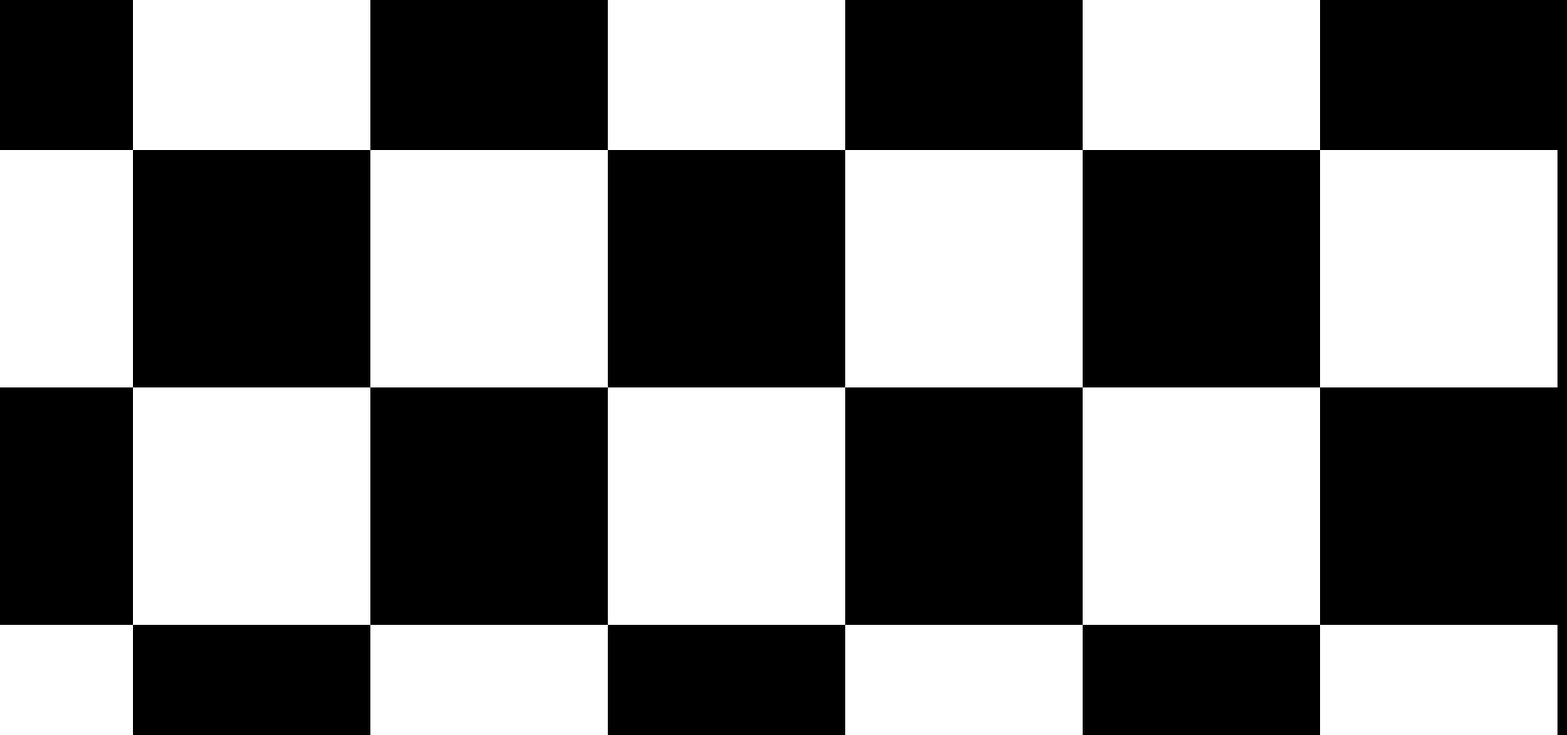
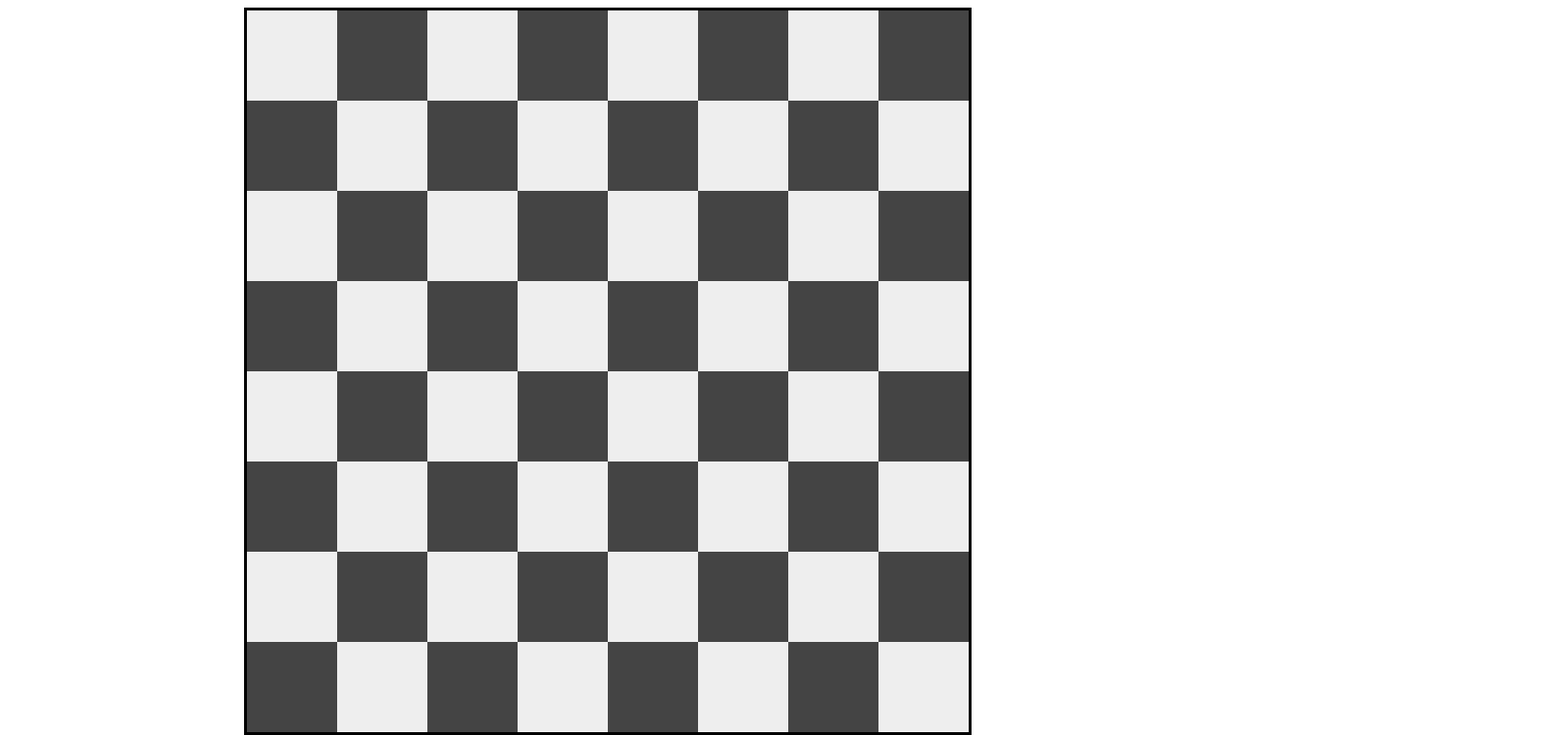
Before and after one commit to YuryNoSmoking/chessboard, a plain HTML site: page index.html in a window 1280 px wide. Shown: the top 774 px of the page at 95% size, 1650 px wide, since content can reach past the window. Drawn offline with Linux system fonts and the light colour scheme.

Commit message:
rubber chessboard

```diff
--- a/index.html
+++ b/index.html
@@ -7,89 +7,96 @@
     <link rel="stylesheet" href="./style.css" />
   </head>
   <body>
-    <div class="chessboard-border">
-      <div class="inner-border">
-        <div class="line">
-          <div class="square white"></div>
-          <div class="square black"></div>
-          <div class="square white"></div>
-          <div class="square black"></div>
-          <div class="square white"></div>
-          <div class="square black"></div>
-          <div class="square white"></div>
-          <div class="square black"></div>
+    <!DOCTYPE html>
+    <html lang="en">
+      <head>
+        <meta charset="UTF-8" />
+        <meta name="viewport" content="width=device-width, initial-scale=1.0" />
+      </head>
+      <body>
+        <div class="chessboard">
+        <div class="chessboard-line1">
+          <div class="square"></div>
+          <div class="square"></div>
+          <div class="square"></div>
+          <div class="square"></div>
+          <div class="square"></div>
+          <div class="square"></div>
+          <div class="square"></div>
+          <div class="square"></div>
         </div>
-        <div class="line">
-          <div class="square black"></div>
-          <div class="square white"></div>
-          <div class="square black"></div>
-          <div class="square white"></div>
-          <div class="square black"></div>
-          <div class="square white"></div>
-          <div class="square black"></div>
-          <div class="square white"></div>
+        <div class="chessboard-line2">
+          <div class="square-line2"></div>
+          <div class="square-line2"></div>
+          <div class="square-line2"></div>
+          <div class="square-line2"></div>
+          <div class="square-line2"></div>
+          <div class="square-line2"></div>
+          <div class="square-line2"></div>
+          <div class="square-line2"></div>
         </div>
-        <div class="line">
-          <div class="square white"></div>
-          <div class="square black"></div>
-          <div class="square white"></div>
-          <div class="square black"></div>
-          <div class="square white"></div>
-          <div class="square black"></div>
-          <div class="square white"></div>
-          <div class="square black"></div>
+        <div class="chessboard-line1">
+          <div class="square"></div>
+          <div class="square"></div>
+          <div class="square"></div>
+          <div class="square"></div>
+          <div class="square"></div>
+          <div class="square"></div>
+          <div class="square"></div>
+          <div class="square"></div>
         </div>
-        <div class="line">
-          <div class="square black"></div>
-          <div class="square white"></div>
-          <div class="square black"></div>
-          <div class="square white"></div>
-          <div class="square black"></div>
-          <div class="square white"></div>
-          <div class="square black"></div>
-          <div class="square white"></div>
+        <div class="chessboard-line2">
+          <div class="square-line2"></div>
+          <div class="square-line2"></div>
+          <div class="square-line2"></div>
+          <div class="square-line2"></div>
+          <div class="square-line2"></div>
+          <div class="square-line2"></div>
+          <div class="square-line2"></div>
+          <div class="square-line2"></div>
         </div>
-        <div class="line">
-          <div class="square white"></div>
-          <div class="square black"></div>
-          <div class="square white"></div>
-          <div class="square black"></div>
-          <div class="square white"></div>
-          <div class="square black"></div>
-          <div class="square white"></div>
-          <div class="square black"></div>
+        <div class="chessboard-line1">
+          <div class="square"></div>
+          <div class="square"></div>
+          <div class="square"></div>
+          <div class="square"></div>
+          <div class="square"></div>
+          <div class="square"></div>
+          <div class="square"></div>
+          <div class="square"></div>
         </div>
-        <div class="line">
-          <div class="square black"></div>
-          <div class="square white"></div>
-          <div class="square black"></div>
-          <div class="square white"></div>
-          <div class="square black"></div>
-          <div class="square white"></div>
-          <div class="square black"></div>
-          <div class="square white"></div>
+        <div class="chessboard-line2">
+          <div class="square-line2"></div>
+          <div class="square-line2"></div>
+          <div class="square-line2"></div>
+          <div class="square-line2"></div>
+          <div class="square-line2"></div>
+          <div class="square-line2"></div>
+          <div class="square-line2"></div>
+          <div class="square-line2"></div>
         </div>
-        <div class="line">
-          <div class="square white"></div>
-          <div class="square black"></div>
-          <div class="square white"></div>
-          <div class="square black"></div>
-          <div class="square white"></div>
-          <div class="square black"></div>
-          <div class="square white"></div>
-          <div class="square black"></div>
+        <div class="chessboard-line1">
+          <div class="square"></div>
+          <div class="square"></div>
+          <div class="square"></div>
+          <div class="square"></div>
+          <div class="square"></div>
+          <div class="square"></div>
+          <div class="square"></div>
+          <div class="square"></div>
         </div>
-        <div class="line">
-          <div class="square black"></div>
-          <div class="square white"></div>
-          <div class="square black"></div>
-          <div class="square white"></div>
-          <div class="square black"></div>
-          <div class="square white"></div>
-          <div class="square black"></div>
-          <div class="square white"></div>
+        <div class="chessboard-line2">
+          <div class="square-line2"></div>
+          <div class="square-line2"></div>
+          <div class="square-line2"></div>
+          <div class="square-line2"></div>
+          <div class="square-line2"></div>
+          <div class="square-line2"></div>
+          <div class="square-line2"></div>
+          <div class="square-line2"></div>
         </div>
       </div>
-    </div>
+      </body>
+    </html>
   </body>
 </html>
--- a/style.css
+++ b/style.css
@@ -1,38 +1,42 @@
-body {
+.chessboard {
+  border: 3px solid black;
+  width: 95vmin;
+  margin: auto;
+}
+.chessboard-line1 {
   display: flex;
-  justify-content: center;
-  align-items: center;
-  height: 100vh;
+  width: 95vmin;
+  margin: auto;
 }
 
-.chessboard-border {
-  width: 2100px;
-  height: 2100px;
-  background-color: gray;
-  border: 5px solid black;
+.chessboard-line2 {
   display: flex;
-  justify-content: center;
-  align-items: center;
+  width: 95vmin;
+  margin: auto;
+}
+.square {
+  width: 12.5%;
+  padding-bottom: 12.5%;
+  box-sizing: border-box; /* Include padding in the total width */
 }
 
-.inner-border {
-  width: 2000px;
-  height: 2000px;
-  border: 5px solid black;
-}
-.line {
-  height: 250px;
-  display: flex;
+.square:nth-child(1n) {
+  background-color: #eee;
 }
 
-.square {
-  width: 250px;
+.square:nth-child(2n) {
+  background-color: #444;
 }
 
-.white {
-  background-color: white;
+.square-line2 {
+  width: 12.5%;
+  padding-bottom: 12.5%;
+  box-sizing: border-box; /* Include padding in the total width */
+}
+.square-line2:nth-child(1n) {
+  background-color: #444;
 }
 
-.black {
-  background-color: black;
+.square-line2:nth-child(2n) {
+  background-color: #eee;
 }
```
Also changed, not shown: 1 other file.
